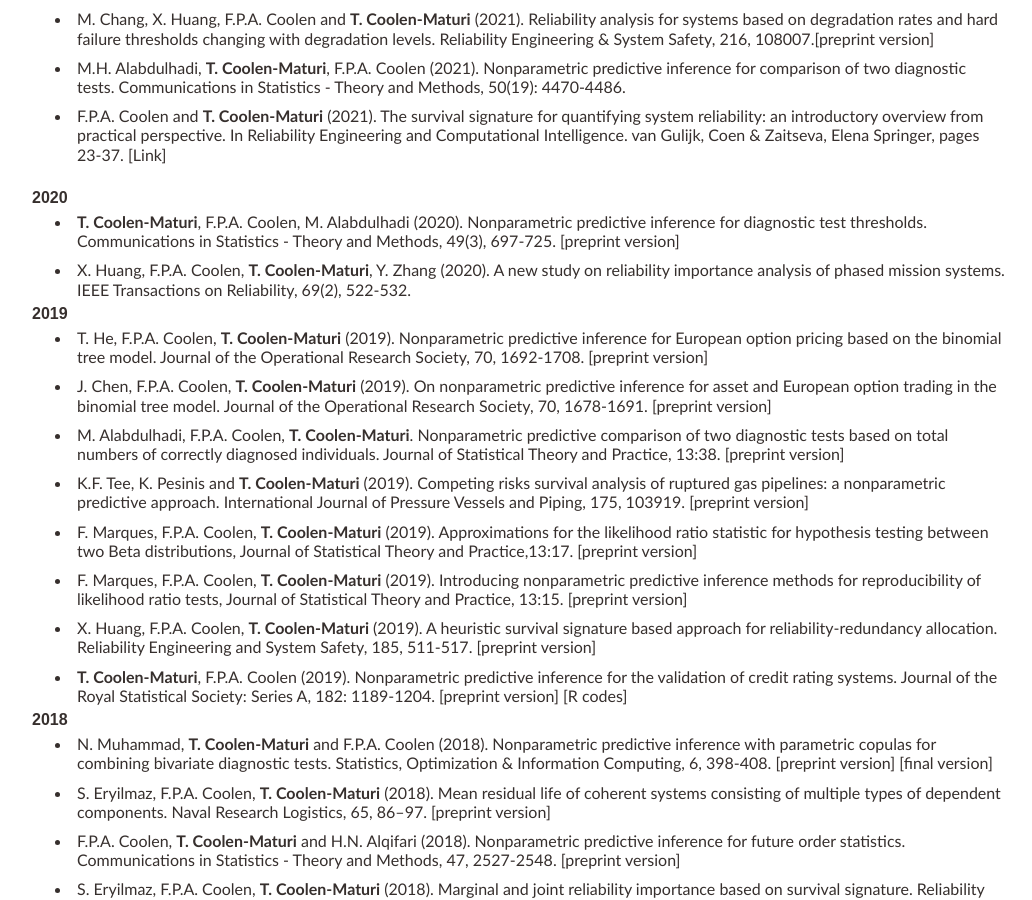
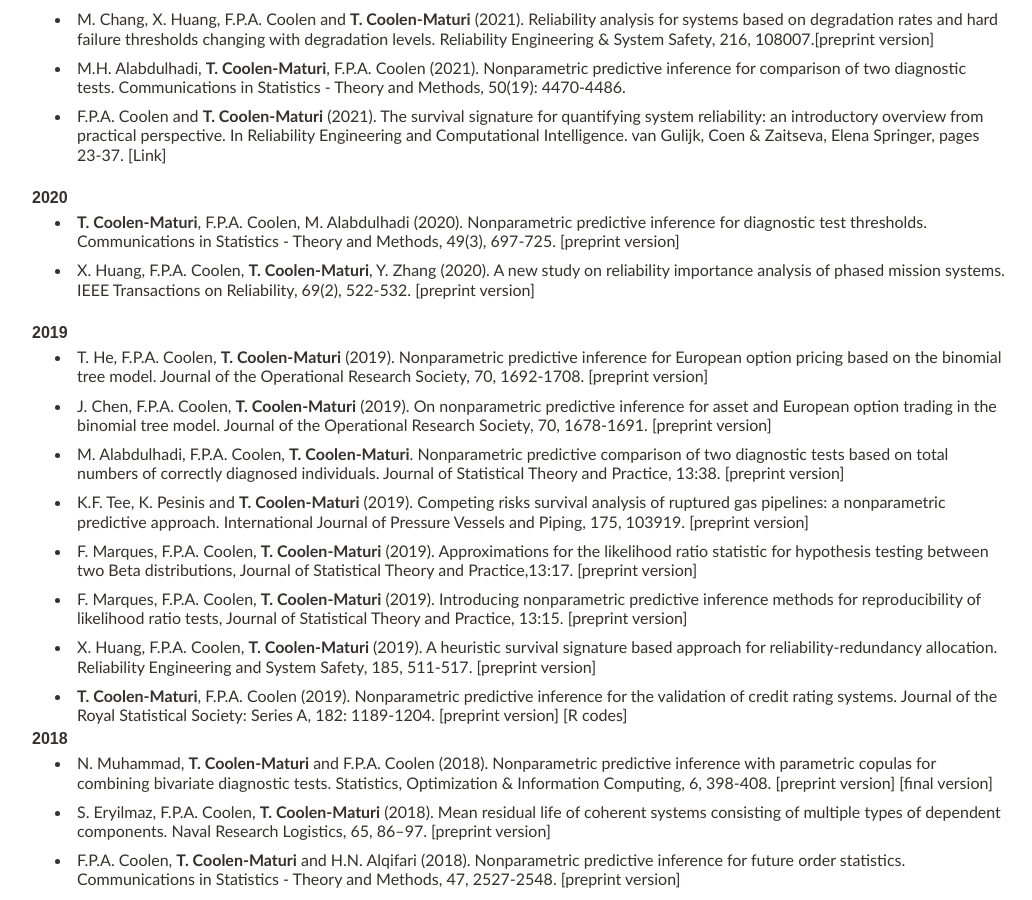
Before and after one commit to tmaturi/tahanimaturi, a Jekyll site: the page built from publications.md, in a window 1280 px wide and 900 px high, scrolled down 688 px. Shown: the whole window, without its empty margins (119-1151 px from the left). Built offline with Jekyll 4.4.1, drawn with Linux system fonts in a browser that asks for light colours; our own code applies the rules of GitHub Pages for plain Markdown files.

Commit message:
Update publications.md

```diff
--- a/publications.md
+++ b/publications.md
@@ -40,7 +40,8 @@ thresholds changing with degradation levels. Reliability Engineering & System Sa
 
 ### 2020
 - **T. Coolen-Maturi**, F.P.A. Coolen, M. Alabdulhadi (2020). Nonparametric predictive inference for diagnostic test thresholds. Communications in Statistics - Theory and Methods, 49(3), 697-725. [[preprint version](pdfs/Comu_Stat_2018_rev.pdf){:target="_blank"}]
-- X. Huang, F.P.A. Coolen, **T. Coolen-Maturi**, Y. Zhang (2020). A new study on reliability importance analysis of phased mission systems. IEEE Transactions on Reliability,  69(2), 522-532.
+- X. Huang, F.P.A. Coolen, **T. Coolen-Maturi**, Y. Zhang (2020). A new study on reliability importance analysis of phased mission systems. IEEE Transactions on Reliability,  69(2), 522-532. [[preprint version](pdfs/Reliability_importance_analysis_of_phased_mission_system.pdf){:target="_blank"}]
+
 <br>
 
 ### 2019
```
